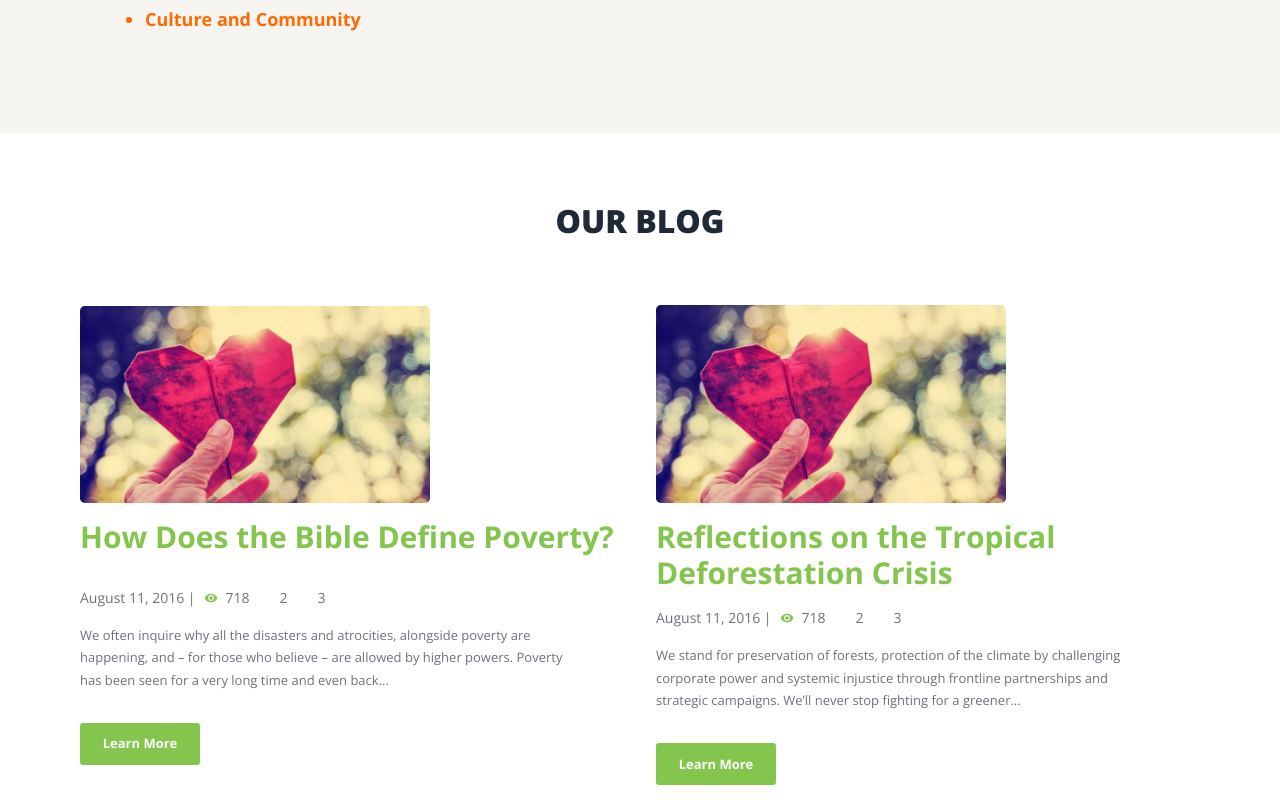
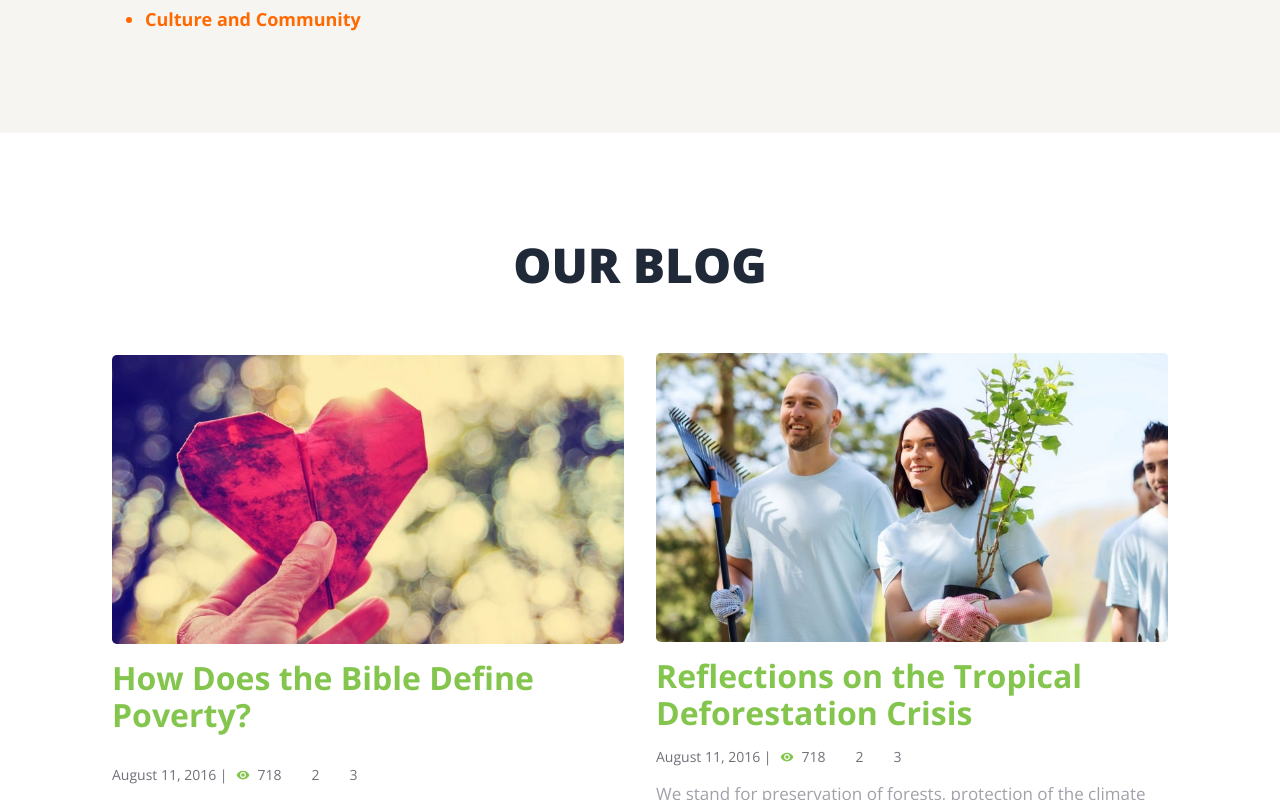
Before and after one commit to admirerbrown/Together, a React (Vite) app in the folder client/: page / in a window 1280 px wide. Shown: the part 4700-5500 px from the top of the page. Built offline with nearby package versions, Linux system fonts and the light colour scheme; some icons are missing.

Commit message:
blog section fully  responsive

```diff
--- a/client/src/Components/Homeblog.jsx
+++ b/client/src/Components/Homeblog.jsx
@@ -1,23 +1,30 @@
 import blog1 from "../assets/blog1.jpg";
+import blog2 from "../assets/blog2.jpg";
+
 import { MdRemoveRedEye } from "react-icons/md";
-import { FaComment, FaHeart } from "react-icons/fa6";
+import { FaComment, FaHeart, FaLink } from "react-icons/fa6";
 
 const HomeBlog = () => {
     return (
-        <div className="bg-[#ffffff] flex flex-col gap-10 items-center justify-center pt-16 font-Open-Sans pb-10">
-            <h1 className="uppercase text-[22px] md:text-[2rem] font-extrabold ">
+        <div className="bg-[#ffffff] flex flex-col gap-10 md:gap-0 lg:gap-10 items-center justify-center pt-16 xl:pt-24 2xl:gap-0 font-Open-Sans pb-10">
+            <h1 className="uppercase text-[22px] md:text-[2rem] xl:text-[3rem] xl:mb-3 2xl:mb-0 font-extrabold ">
                 our blog
             </h1>
-            <div className="px-[3.2rem] flex  items-center justify-center flex-col gap-14 md:gap-8 md:flex-row md:px-20 w-full">
-                <div className="flex flex-col gap-4 md:w-[50%]">
-                    <div className="w-[270px] md:w-[350px] 2xl:w-[550px]">
+            <div className="px-[3.2rem] flex  items-center justify-center flex-col gap-14 2xl:gap-0 md:gap-8 md:flex-row md:px-20 lg:px-7 xl:px-28 w-full">
+                <div className="flex flex-col gap-4 md:w-[50%] 2xl:w-[35%]">
+
+                    <div className="relative group w-[270px] md:w-[350px] lg:w-full 2xl:w-[550px] overflow-hidden">
                         <img
                             className="rounded-[0.3rem] w-full h-full"
                             src={blog1}
                             alt=""
                         />
+                        <div className=" flex items-center justify-center overlay absolute top-0 left-0 w-full h-full bg-black opacity-0 transition-opacity duration-300 group-hover:opacity-20">
+                            <p className="text-white text-6xl"><FaLink /></p>
+                        </div>
                     </div>
-                    <h2 className="text-[19px] md:text-[30px] leading-[1.6rem] md:leading-[2.3rem] font-bold text-[#84c54e] hover:text-[#ff6900]">
+
+                    <h2 className="text-[19px] md:text-[30px] lg:text-[27px] xl:text-[32px] leading-[1.6rem] md:leading-[2.3rem] font-bold text-[#84c54e] hover:text-[#ff6900]">
                         How Does the Bible Define Poverty?
                     </h2>
 
@@ -30,43 +37,45 @@ const HomeBlog = () => {
                         718 <FaComment className="text-[#84c54e]" />2{" "}
                         <FaHeart className="text-[#84c54e]" />3
                     </p>
-                    <p className="text-[13px] leading-[1.4rem] pr-2 md:pr-10 text-zinc-500">
+                    <p className="text-[13px] leading-[1.4rem] pr-2 lg:text-[14px] xl:text-[17px] 2xl:text-[16px] xl:pr-0 lg:pr-0 md:pr-10 text-zinc-400">
                         We often inquire why all the disasters and atrocities, alongside
                         poverty are happening, and – for those who believe – are allowed by
                         higher powers. Poverty has been seen for a very long time and even
                         back...
                     </p>
-                    <div className="mt-4 flex items-center justify-center font-bold btn-sm h-[42px] text-[12px] md:text-[13px] w-[120px] hover:bg-[#ff6900] bg-[#84c54e] text-white mr-2.5 border-none rounded-[0.2rem]">
+                    <div className="mt-4 flex items-center justify-center font-bold btn-sm h-[42px] lg:h-[48px] xl:h-[56px] xl:w-[143px] text-[12px] lg:text-[15px] xl:text-[16px] md:text-[13px] w-[120px] hover:bg-[#ff6900] bg-[#84c54e] text-white mr-2.5 border-none rounded-[0.2rem]">
                         Learn More
                     </div>
                 </div>
 
-                <div className="flex flex-col gap-4 md:w-[50%] pt-5">
-                    <div className="w-[270px] md:w-[350px] 2xl:w-[550px]">
+                <div className="flex flex-col gap-4 md:w-[50%] 2xl:w-[35%] md:pt-10 lg:pt-6 xl:pt-0 2xl:mt-14 mb-5">
+                    <div className="relative group w-[270px] md:w-[350px] lg:w-full 2xl:w-[550px] overflow-hidden">
                         <img
                             className="rounded-[0.3rem] w-full h-full"
-                            src={blog1}
+                            src={blog2}
                             alt=""
                         />
+                        <div className=" flex items-center justify-center overlay absolute top-0 left-0 w-full h-full bg-black opacity-0 transition-opacity duration-300 group-hover:opacity-20">
+                            <p className="text-white text-6xl"><FaLink /></p>
+                        </div>
                     </div>
-                    <h2 className="text-[19px] md:text-[30px] leading-[1.6rem] md:leading-[2.3rem] font-bold text-[#84c54e] hover:text-[#ff6900]">
+                    <h2 className="text-[19px] md:text-[30px] lg:text-[27px] xl:text-[32px] leading-[1.6rem] md:leading-[2.3rem] font-bold text-[#84c54e] hover:text-[#ff6900]">
                         Reflections on the Tropical Deforestation Crisis
                     </h2>
-
                     <p className="text-sm text-zinc-500 flex items-center gap-2">
                         August 11, 2016 | <MdRemoveRedEye className="text-[#84c54e]" />
                         718 <FaComment className="text-[#84c54e]" />2{" "}
                         <FaHeart className="text-[#84c54e]" />3
                     </p>
-                    <p className="text-[13px] leading-[1.4rem] pr-2 md:pr-10 text-zinc-500">
+                    <p className="text-[13px] leading-[1.4rem] pr-2 lg:text-[14px] xl:text-[17px] xl:pr-0 lg:pr-0 md:pr-10 text-zinc-400">
                         We stand for preservation of forests, protection of the climate by
                         challenging corporate power and systemic injustice through frontline
                         partnerships and strategic campaigns. We’ll never stop fighting for
                         a greener...
                     </p>
-                    <div className="mt-4 flex items-center justify-center font-bold btn-sm h-[42px] text-[12px] md:text-[13px] w-[120px] hover:bg-[#ff6900] bg-[#84c54e] text-white mr-2.5 border-none rounded-[0.2rem]">
+                    <div className="mt-4 flex items-center justify-center font-bold btn-sm h-[42px] lg:h-[48px] xl:h-[56px] xl:w-[143px] text-[12px] lg:text-[15px] xl:text-[16px] md:text-[13px] w-[120px] hover:bg-[#ff6900] bg-[#84c54e] text-white mr-2.5 border-none rounded-[0.2rem]">
                         Learn More
-                    </div>
+                    </div>{" "}
                 </div>
             </div>
         </div>
```
Also changed, not shown: client/src/assets/blog2.jpg (added).
